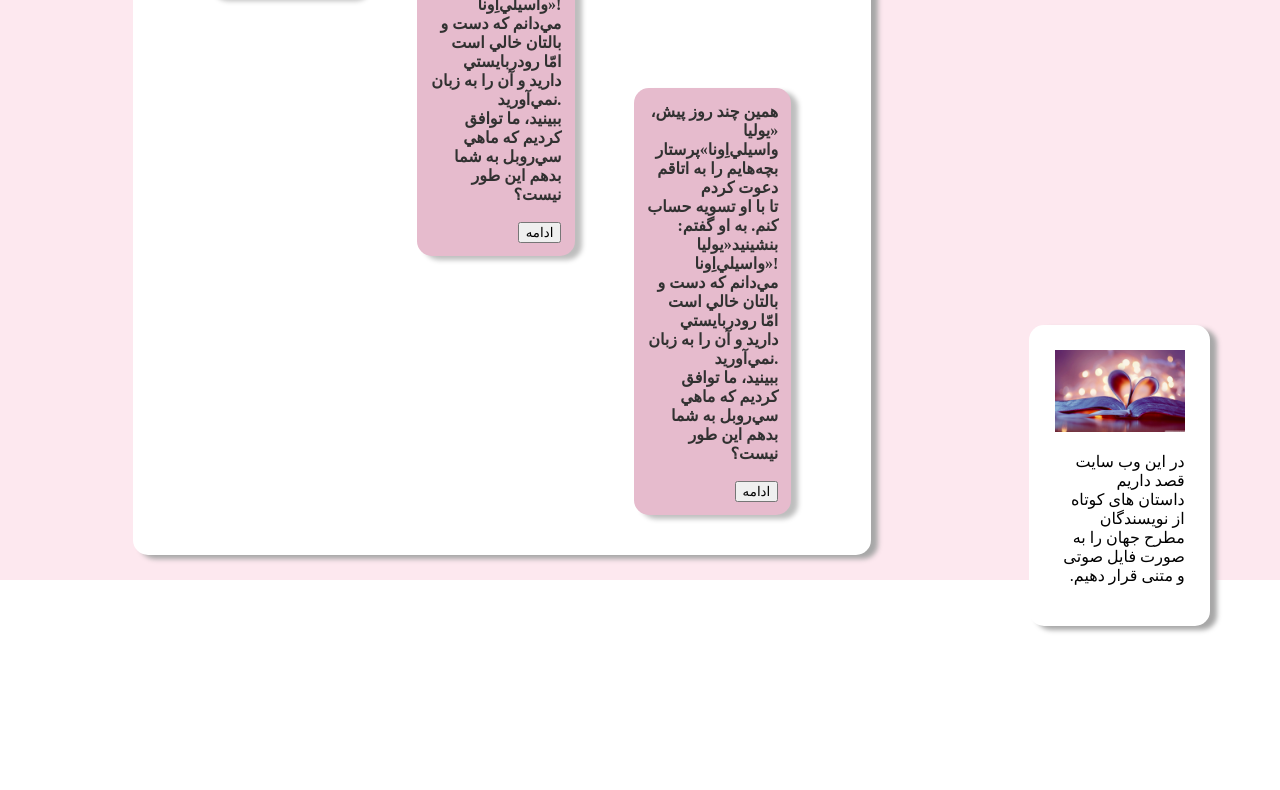
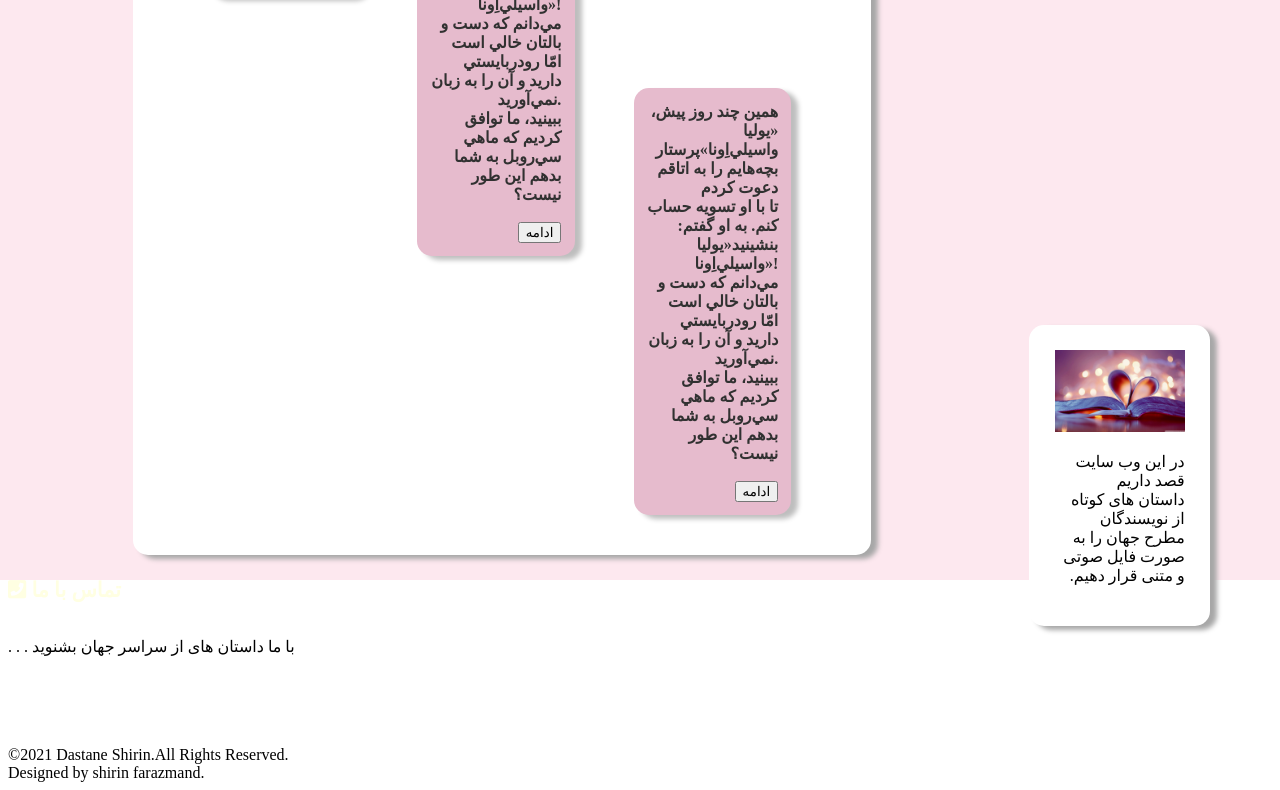
Before and after one commit to Shirinfarazmand/story-website, a plain HTML site: page index.html in a window 1280 px wide. Shown: the part 847-1637 px from the top of the page. Before the commit the page ends 1435 px from the top, so only its background shows below. Drawn offline with Linux system fonts and the light colour scheme.

Commit message:
Update index.html

```diff
--- a/index.html
+++ b/index.html
@@ -51,5 +51,12 @@
 
         </div>
     </div>
+
+    <div class="container-3">
+        <i class="fas fa-phone-square"> تماس با ما</i><br><br><br>
+        <div class="introtext">. . . با ما داستان های از سراسر جهان بشنوید</div><br><br><br><br><br>
+        <div class="copy">&#169;2021 Dastane Shirin.All Rights Reserved.<br>Designed by shirin farazmand.</div>
+
+    </div>
 </body>
 </html>
```
